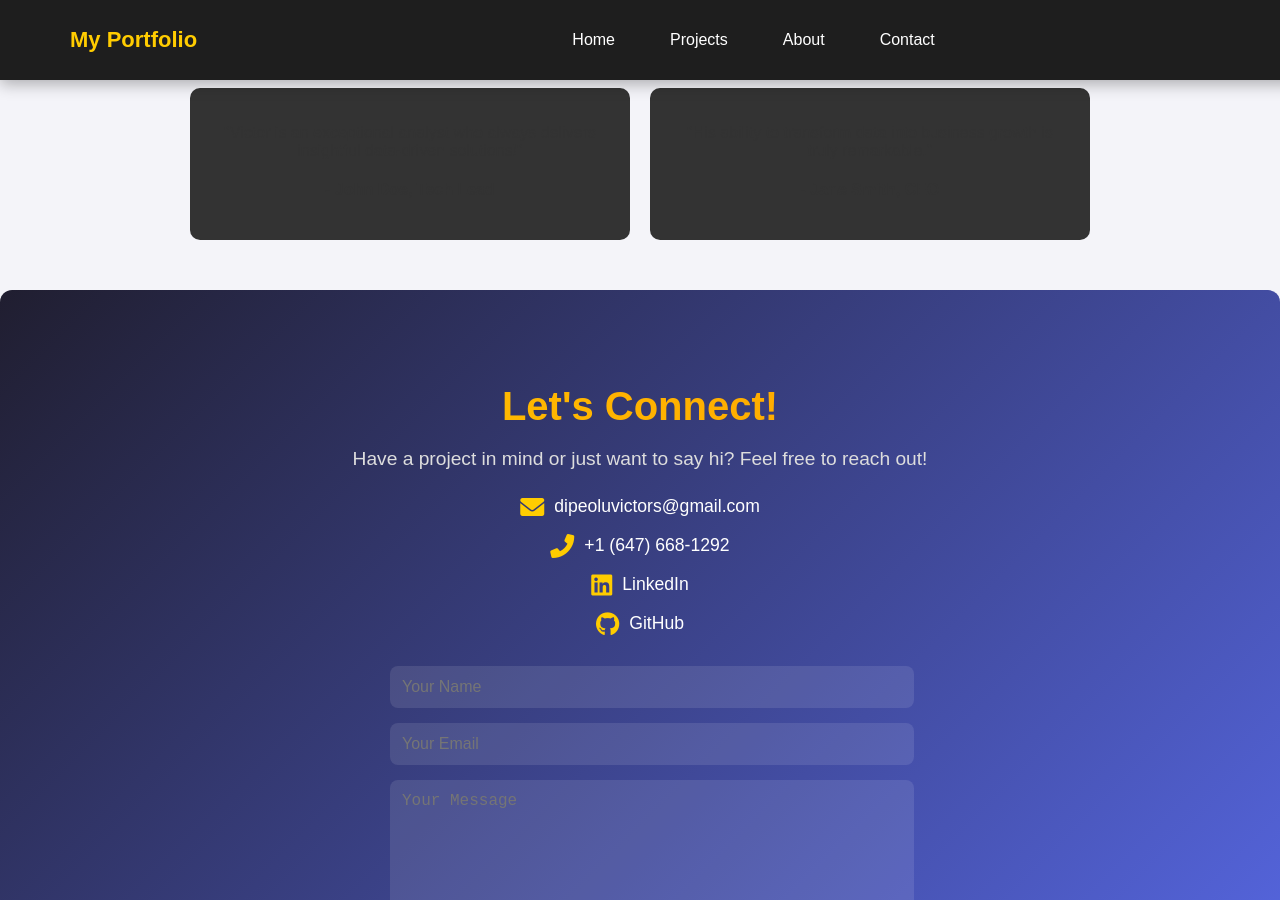
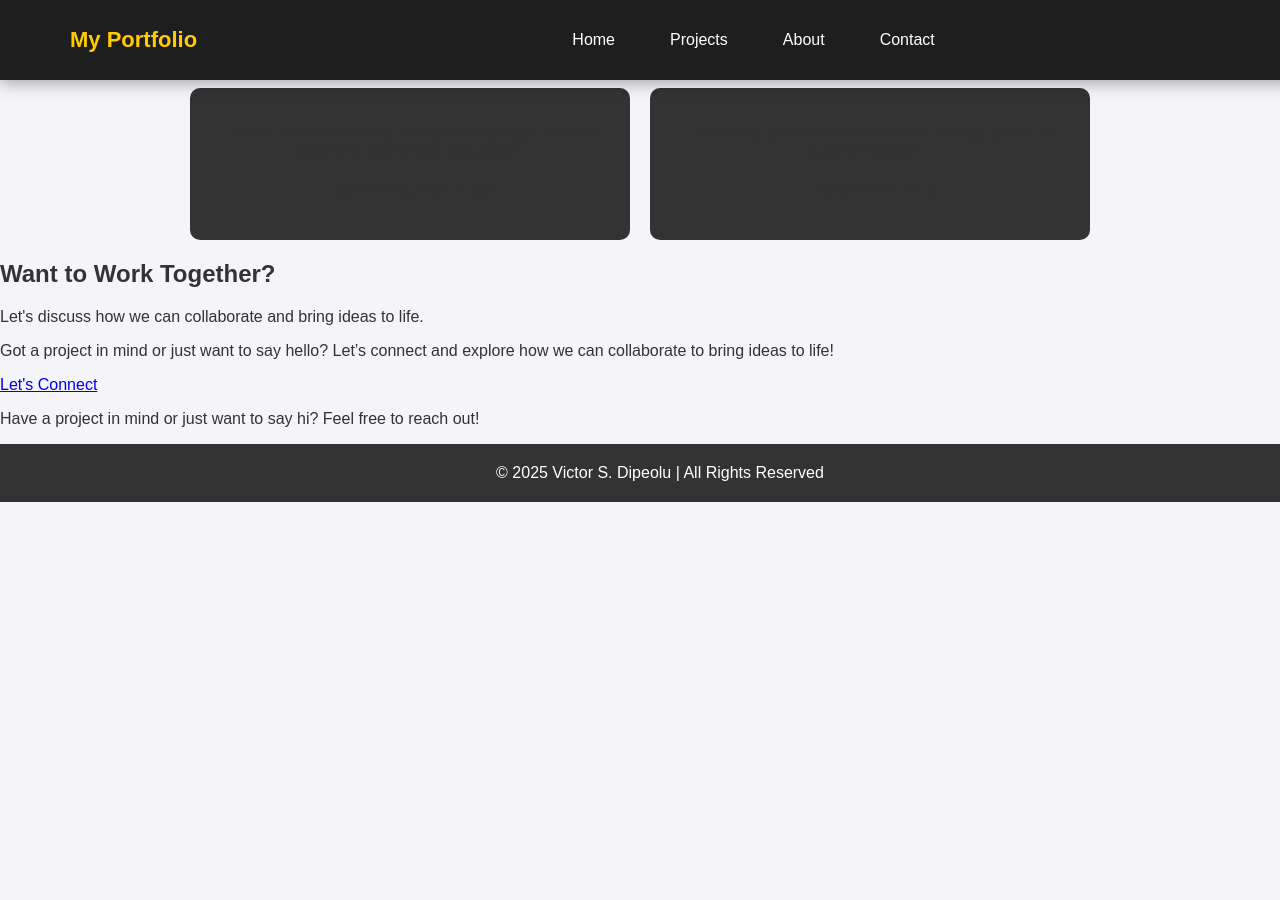
Before and after one commit to Vicmandip1/Portfolio, a Jekyll site: the page about.html, which Jekyll copies as it is, in a window 1280 px wide and 900 px high, scrolled down 3260 px. Built offline with Jekyll 4.4.1, drawn with Linux system fonts in a browser that asks for light colours; after the commit the page ends 3762 px from its top, so only the background shows below that.

Commit message:
Update about.html

```diff
--- a/about.html
+++ b/about.html
@@ -183,32 +183,18 @@
     </div>
 </section>
 
- <section class="contact-section">
-    <h2>Let's Connect!</h2>
+<!-- Let's Connect Section -->
+<section class="connect-section">
+    <h2>Want to Work Together?</h2>
+    <p>Let's discuss how we can collaborate and bring ideas to life.</p>
+    <p class="connect-text">Got a project in mind or just want to say hello? Let’s connect and explore how we can collaborate to bring ideas to life!</p>
+    <a href="contact.html" class="connect-btn">Let's Connect</a>
+</section>
+
+
     <p>Have a project in mind or just want to say hi? Feel free to reach out!</p>
 
-    <div class="contact-icons">
-        <a href="mailto:dipeoluvictors@gmail.com" class="contact-link">
-            <i class="fas fa-envelope"></i> dipeoluvictors@gmail.com
-        </a>
-        <a href="tel:+16476681292" class="contact-link">
-            <i class="fas fa-phone-alt"></i> +1 (647) 668-1292
-        </a>
-        <a href="https://linkedin.com/in/victor-dipeolu-685893267" target="_blank" class="contact-link">
-            <i class="fab fa-linkedin"></i> LinkedIn
-        </a>
-        <a href="https://github.com/Vicmandip1" target="_blank" class="contact-link">
-            <i class="fab fa-github"></i> GitHub
-        </a>
-    </div>
 
-    <form class="contact-form">
-        <input type="text" placeholder="Your Name" required>
-        <input type="email" placeholder="Your Email" required>
-        <textarea placeholder="Your Message" required></textarea>
-        <button type="submit">Send Message</button>
-    </form>
-</section>
 <!-- Footer -->
 <footer>
     <p>&copy; 2025 Victor S. Dipeolu | All Rights Reserved</p>
```
